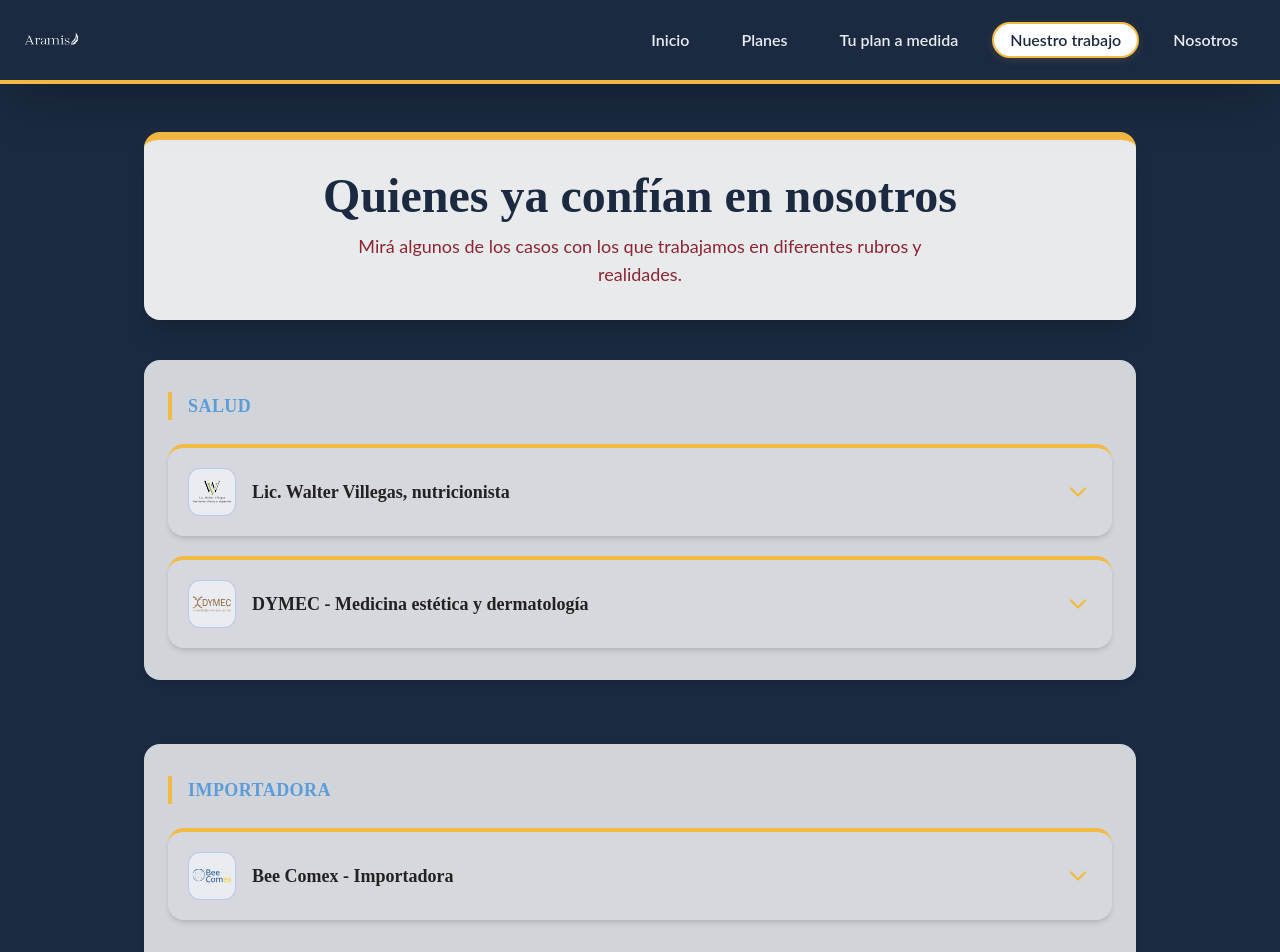
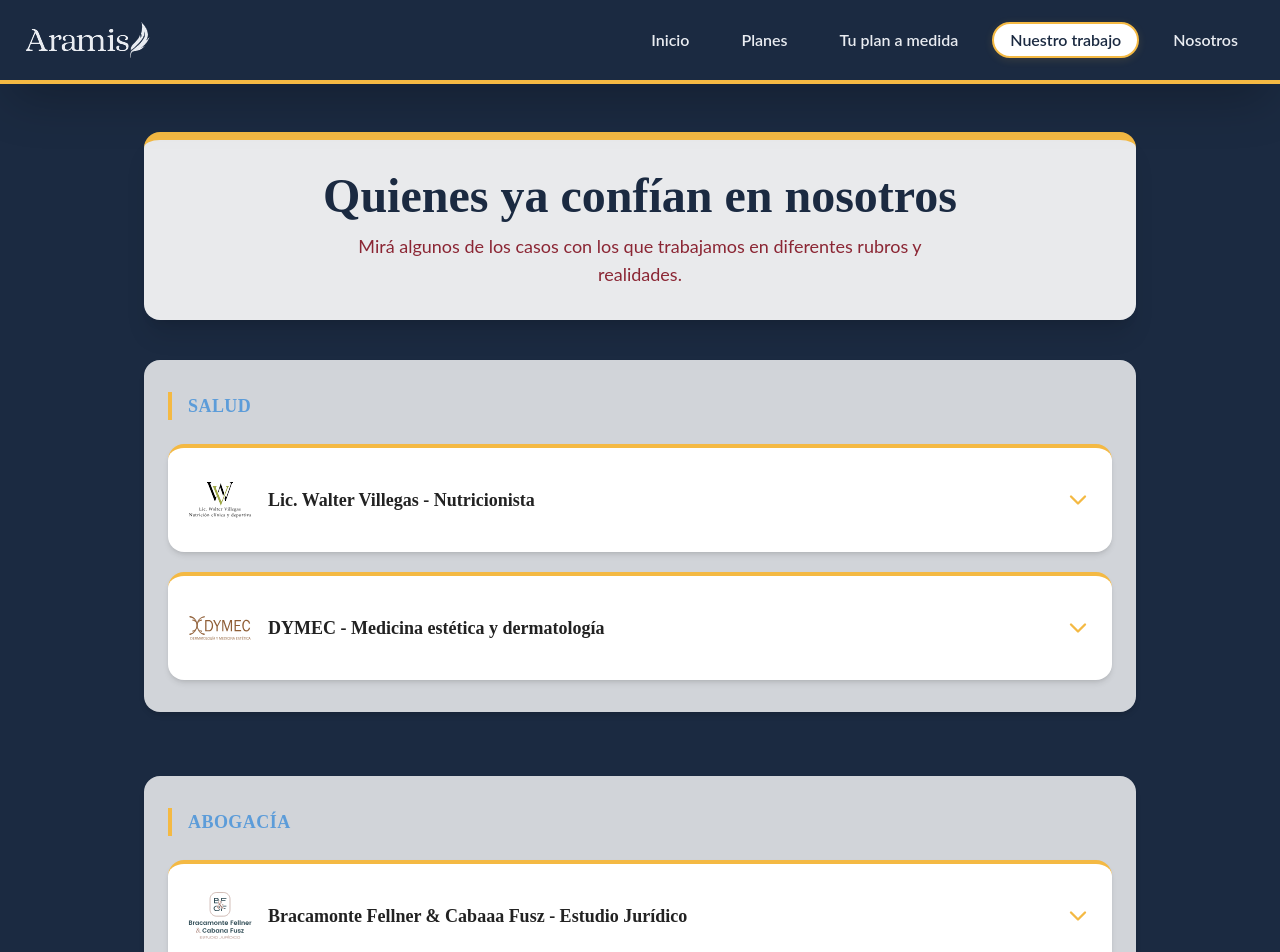
Before and after one commit to Maiguelon/Aramis-Web, a Next.js app: page /casos in a window 1280 px wide. Shown: the top 952 px of the page. Built offline with nearby package versions, Linux system fonts and the light colour scheme.

Commit message:
updated the frontend of planes

```diff
--- a/components/CasoCard.jsx
+++ b/components/CasoCard.jsx
@@ -1,3 +1,4 @@
+// components/CasoCard.jsx
 import { useState } from "react";
 import Image from "next/image";
 import { motion, AnimatePresence } from "framer-motion";
@@ -50,38 +51,34 @@ export default function CasoCard({ nombre, logo, descripcion, bullets = [], link
   return (
     <div
       className={`
-        bg-white/10 rounded-2xl shadow-md border-t-4 border-accent-yellow mb-5 transition
+        bg-white rounded-2xl shadow-md border-t-4 border-accent-yellow mb-5 transition
         ${open ? "shadow-xl scale-[1.015]" : ""}
       `}
     >
-            {/* Header uniforme */}
+      {/* Header */}
       <button
-                className="
-          w-full flex items-center gap-4 p-5 cursor-pointer focus:outline-none group
-          min-h-[80px]
-        "
+        className="w-full flex items-center gap-4 p-5 cursor-pointer focus:outline-none group min-h-[80px]"
         onClick={() => setOpen(v => !v)}
         aria-expanded={open}
         aria-controls={`caso-details-${nombre.replace(/\s/g, "")}`}
       >
-                {/* Logo, tamaño fijo */}
-                <span className="flex-shrink-0 bg-bg-light rounded-xl p-2 border border-accent-blue/40 h-12 w-12 flex items-center justify-center">
+        {/* Logo sin caja, más grande */}
+        <div className="flex-shrink-0">
           <Image
             src={logo}
             alt={nombre}
-                        width={44}
-                        height={44}
-                        className="object-contain max-h-10 max-w-10"
+            width={64}
+            height={64}
+            className="object-contain h-16 w-16"
           />
-                </span>
-                {/* Nombre, máximo 2 líneas */}
-                <span
-                    className={`font-serif text-lg font-bold text-black flex-1 text-left ${!open ? "line-clamp-2" : ""
-                        }`}
-                >
+        </div>
+
+        {/* Nombre */}
+        <span className={`font-serif text-lg font-bold text-black flex-1 text-left ${!open ? "line-clamp-2" : ""}`}>
           {nombre}
         </span>
-                {/* Flechita */}
+
+        {/* Flecha */}
         <motion.span
           animate={{ rotate: open ? 180 : 0 }}
           transition={{ duration: 0.28 }}
@@ -91,7 +88,7 @@ export default function CasoCard({ nombre, logo, descripcion, bullets = [], link
         </motion.span>
       </button>
 
-            {/* Detalle animado */}
+      {/* Detalle */}
       <AnimatePresence initial={false}>
         {open && (
           <motion.div
@@ -101,17 +98,28 @@ export default function CasoCard({ nombre, logo, descripcion, bullets = [], link
             animate={{ height: "auto", opacity: 1 }}
             exit={{ height: 0, opacity: 0 }}
             transition={{ type: "spring", duration: 0.4 }}
-                        className="overflow-hidden px-7 pb-5 pt-2"
+            className="overflow-hidden px-7 pb-5 pt-2 relative"
           >
-                        {/* Descripción */}
+            {/* Logo marca de agua más visible */}
+            <div
+              aria-hidden="true"
+              className="pointer-events-none absolute inset-0 flex items-center justify-center"
+            >
+              <div className="relative w-[420px] h-[420px] opacity-20">
+                <Image src={logo} alt="" fill sizes="420px" className="object-contain" />
+              </div>
+            </div>
+
+            {/* Contenido */}
+            <div className="relative z-10">
               {descripcion && <p className="mb-3 text-black">{descripcion}</p>}
-                        {/* Bullets */}
+
               {bullets.length > 0 && (
                 <ul className="mb-2 list-disc ml-5 text-black space-y-1">
                   {bullets.map((b, i) => <li key={i}>{b}</li>)}
                 </ul>
               )}
-                        {/* Links */}
+
               {links.length > 0 && (
                 <div className="mt-3 flex flex-wrap gap-3">
                   {links.map((link, i) => (
@@ -127,15 +135,13 @@ export default function CasoCard({ nombre, logo, descripcion, bullets = [], link
                       onMouseEnter={() => setHoveredIndex(i)}
                       onMouseLeave={() => setHoveredIndex(null)}
                     >
-                                        {/* Ícono cambia color con hover */}
-                                        {iconMap[link.label]
-                                            ? iconMap[link.label](hoveredIndex === i)
-                                            : null}
+                      {iconMap[link.label] ? iconMap[link.label](hoveredIndex === i) : null}
                       {link.label}
                     </a>
                   ))}
                 </div>
               )}
+            </div>
           </motion.div>
         )}
       </AnimatePresence>
--- a/components/Header.jsx
+++ b/components/Header.jsx
@@ -20,20 +20,18 @@ export default function Header() {
     <header className="bg-primary text-bg-light px-6 py-3 shadow-2xl border-b-4 border-accent-yellow sticky top-0 z-50">
       <div className="max-w-7xl mx-auto flex justify-between items-center">
         {/* Logo */}
-        <Link href="/" className="flex items-center gap-2 h-12 md:h-14"> {/* Ajusta el alto del contenedor */}
-          <div className="relative h-full aspect-square flex-shrink-0">
+        <Link href="/" className="flex items-center gap-2 h-12 md:h-14">
+          <div className="relative h-full w-28 md:w-32 flex-shrink-0">
             <Image
               src="/img/stock/logoAramis.svg"
               alt="Aramis Logo"
               fill
-              style={{ objectFit: "contain" }} // Ocupa todo el cuadrado sin deformar
-              priority
-              sizes="48px"
+              style={{ objectFit: "contain" }}
+              priority sizes="96px"
               className="rounded-full"
             />
           </div>
         </Link>
-
 
         {/* Nav Desktop */}
         <nav className="hidden md:flex space-x-4">
--- a/data/casos.json
+++ b/data/casos.json
@@ -3,31 +3,71 @@
     "rubro": "Salud",
     "casos": [
       {
-        "nombre": "Lic. Walter Villegas, nutricionista",
+        "nombre": "Lic. Walter Villegas - Nutricionista",
         "logo": "/img/clientes/walter-logo.svg",
-        "descripcion": "Acompañamos a Walter en la creación de su identidad digital y estrategias de comunicación para llegar a nuevos pacientes.",
+        "descripcion": "Acompañamos a Walter en la creación de su identidad digital, creando su marca visual y redes sociales desde cero. Aramis se encarga del calendario y producción de contenido y manejo de pauta publicitaria.",
         "bullets": [
-          "Identidad visual desde cero.",
-          "Estrategia de contenidos para Instagram.",
-          "Diseño de materiales digitales."
+          "Identidad visual desde cero",
+          "Creación de todos sus perfiles",
+          "Planificación de contenido",
+          "Creación de contenido",
+          "Manejo de pauta"
         ],
         "links": [
-          { "label": "Instagram", "url": "https://www.instagram.com/nutricion.villegas/" },
-          { "label": "Facebook", "url": "https://www.facebook.com/profile.php?id=61577040393266" }
+          {
+            "label": "Instagram",
+            "url": "https://www.instagram.com/nutricion.villegas/"
+          },
+          {
+            "label": "Facebook",
+            "url": "https://www.facebook.com/profile.php?id=61577040393266"
+          }
         ]
       },
       {
         "nombre": "DYMEC - Medicina estética y dermatología",
         "logo": "/img/clientes/dymec-logo.svg",
-        "descripcion": "Renovación de la presencia digital de DYMEC y campañas para captar nuevos pacientes.",
+        "descripcion": "El mayor pain de Dymec se encontraba en tener que planificar y proponer contenido. Ahora Dymec delega en Aramis toda su presencia online.",
         "bullets": [
-          "Rediseño de logo y branding.",
-          "Campañas en redes sociales.",
-          "Diseño de flyers y piezas informativas."
+          "Rediseño de la estética de sus redes",
+          "Planificación de contenido",
+          "Creación de contenido",
+          "Manejo de pauta"
         ],
         "links": [
-          { "label": "Instagram", "url": "https://www.instagram.com/caceres.dymec/" },
-          { "label": "Facebook", "url": "https://www.facebook.com/profile.php?id=100063159914711" }
+          {
+            "label": "Instagram",
+            "url": "https://www.instagram.com/caceres.dymec/"
+          },
+          {
+            "label": "Facebook",
+            "url": "https://www.facebook.com/profile.php?id=100063159914711"
+          }
+        ]
+      }
+    ]
+  },
+  {
+    "rubro": "Abogacía",
+    "casos": [
+      {
+        "nombre": "Bracamonte Fellner & Cabaaa Fusz - Estudio Jurídico",
+        "logo": "/img/clientes/estudio-logo.svg",
+        "descripcion": "Ya contando con su identidad visual, Aramis toma la responsabilidad de la planificación de contenido, producción y edición del mismo, y manejo de pauta publicitaria.",
+        "bullets": [
+          "Planificación de contenido",
+          "Creación de contenido",
+          "Manejo de pauta"
+        ],
+        "links": [
+          {
+            "label": "Instagram",
+            "url": "https://www.instagram.com/bfcf.estudio/"
+          },
+          {
+            "label": "Facebook",
+            "url": "https://www.facebook.com/profile.php?id=61572191224781"
+          }
         ]
       }
     ]
@@ -38,14 +78,16 @@
       {
         "nombre": "Bee Comex - Importadora",
         "logo": "/img/clientes/beecomex-logo.svg",
-        "descripcion": "Desarrollamos su marca y presencia online para posicionar a Bee Comex como importadora líder.",
+        "descripcion": "Desarrollamos su marca y presencia online para posicionar a Bee Comex como importadora líder. Proyecto en pausa a retomar una vez BeeComex esté habilitada para trabajar.",
         "bullets": [
-          "Identidad visual profesional.",
-          "Diseño de sitio institucional.",
-          "Asesoría en comunicación B2B."
+          "Identidad visual desde cero",
+          "Creación de todos sus perfiles"
         ],
         "links": [
-          { "label": "Instagram", "url": "https://www.instagram.com/bee.comex/" }
+          {
+            "label": "Instagram",
+            "url": "https://www.instagram.com/bee.comex/"
+          }
         ]
       }
     ]
@@ -54,7 +96,7 @@
     "rubro": "Educación / ONG",
     "casos": [
       {
-        "nombre": "AURA - Asociación Civil",
+        "nombre": "AURA - Fundación",
         "logo": "/img/clientes/aura-logo.svg",
         "descripcion": "Apoyamos a AURA en la difusión de su misión de recolectar material de estudio y promover el arte en niños.",
         "bullets": [
@@ -63,7 +105,10 @@
           "Diseño de piezas para eventos benéficos."
         ],
         "links": [
-          { "label": "Instagram", "url": "https://www.instagram.com/aura.artetuc/" }
+          {
+            "label": "Instagram",
+            "url": "https://www.instagram.com/aura.artetuc/"
+          }
         ]
       }
     ]
--- a/pages/index.jsx
+++ b/pages/index.jsx
@@ -158,23 +158,24 @@ export default function Home() {
           {/* Logo cloud en color, con alto uniforme */}
           <div className="mt-8 bg-white/90 rounded-2xl shadow-xl px-6 py-8">
             <ul className="grid grid-cols-2 gap-x-8 gap-y-6 justify-items-center
-               md:flex md:flex-nowrap md:justify-between md:gap-8">
+  md:flex md:flex-nowrap md:justify-between md:gap-6">
               {[
-                { src: "/img/clientes/aura-logo.svg", alt: "AURA", scale: "scale-[1.18] md:scale-[1.22]" },
-                { src: "/img/clientes/beecomex-logo.svg", alt: "Bee Comex" },
-                { src: "/img/clientes/dymec-logo.svg", alt: "DYMEC" },
-                { src: "/img/clientes/walter-logo.svg", alt: "Walter Villegas", scale: "scale-[1.15] md:scale-[1.2]" },
-                { src: "/img/clientes/estudio-logo.svg", alt: "Estudio de Abogacía", scale: "scale-[1.18] md:scale-[1.22]" }, // <- filename corregido
-              ].map(({ src, alt, scale }) => (
-                <li key={alt} className="relative h-14 md:h-16 w-full md:w-44">
-                  <Image
-                    src={src}
-                    alt={alt}
-                    fill
-                    sizes="(max-width: 768px) 50vw, 176px"
-                    style={{ objectFit: "contain" }}
-                    className={`opacity-90 hover:opacity-100 transition ${scale || ""}`}
-                  />
+                { src: "/img/clientes/walter-logo.svg", alt: "Walter Villegas", className: "scale-[1.2] md:scale-[1.25]" },
+                { src: "/img/clientes/dymec-logo.svg", alt: "DYMEC", className: "scale-[1.15] md:scale-[1.18]" },
+                { src: "/img/clientes/estudio-logo.svg", alt: "Bracamonte Fellner", className: "scale-[1.15] md:scale-[1.2]" },
+                { src: "/img/clientes/aura-logo.svg", alt: "AURA", className: "scale-[1] md:scale-[1.05]" },
+                { src: "/img/clientes/beecomex-logo.svg", alt: "Bee Comex", className: "scale-[1.05] md:scale-[1.1]" },
+              ].map(({ src, alt, className }) => (
+                <li key={alt} className="flex items-center justify-center h-16 md:h-20 w-full md:w-44 px-2">
+                  <div className="relative w-full h-full">
+                    <Image
+                      src={src}
+                      alt={alt}
+                      fill
+                      sizes="(max-width: 768px) 50vw, 160px"
+                      className={`object-contain opacity-90 hover:opacity-100 transition ${className}`}
+                    />
+                  </div>
                 </li>
               ))}
             </ul>
```
Also changed, not shown: pages/plan_personalizado.jsx (+21 -18 lines), pages/planes.jsx (+49 -23 lines). Lines whose indentation alone changed are shown as unchanged.
